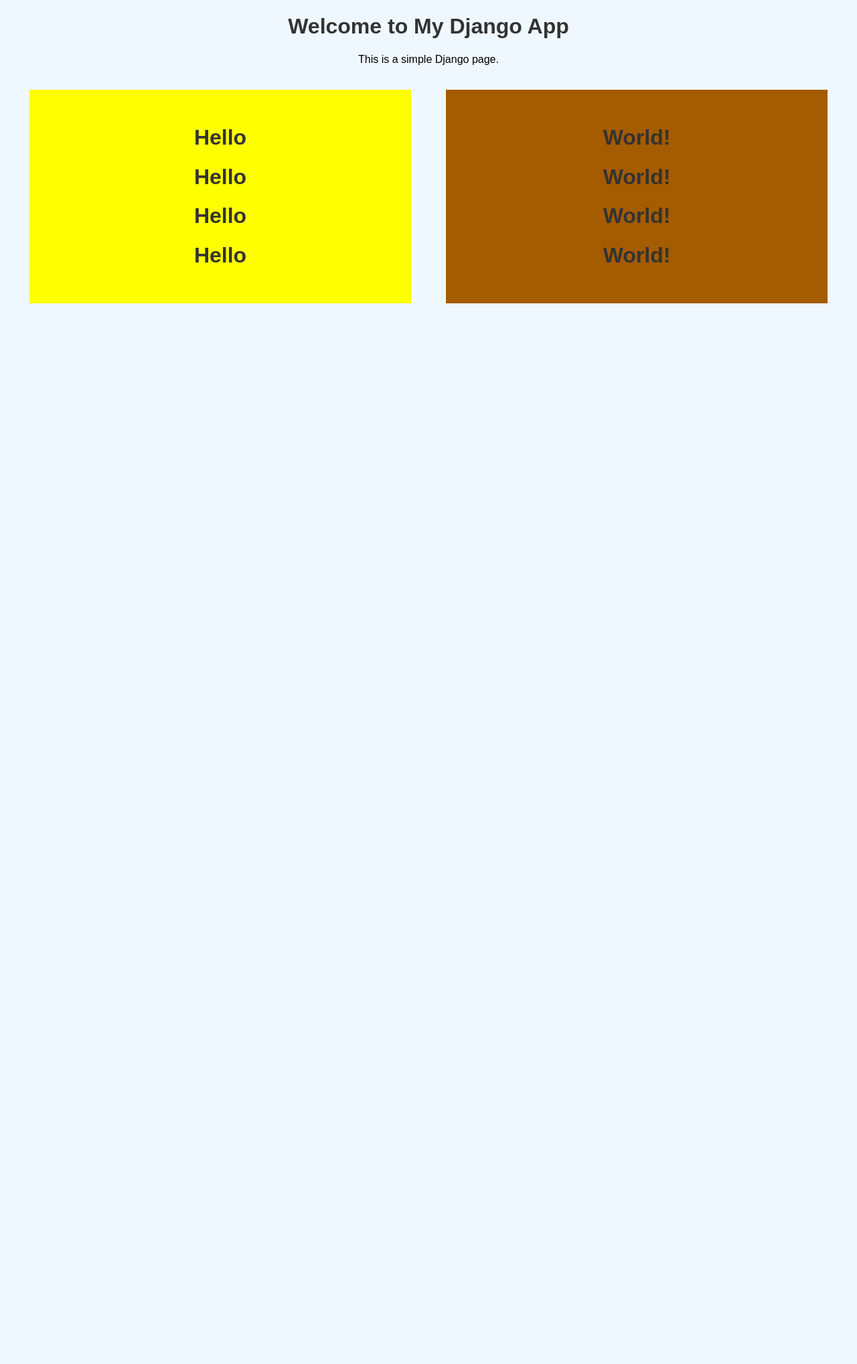
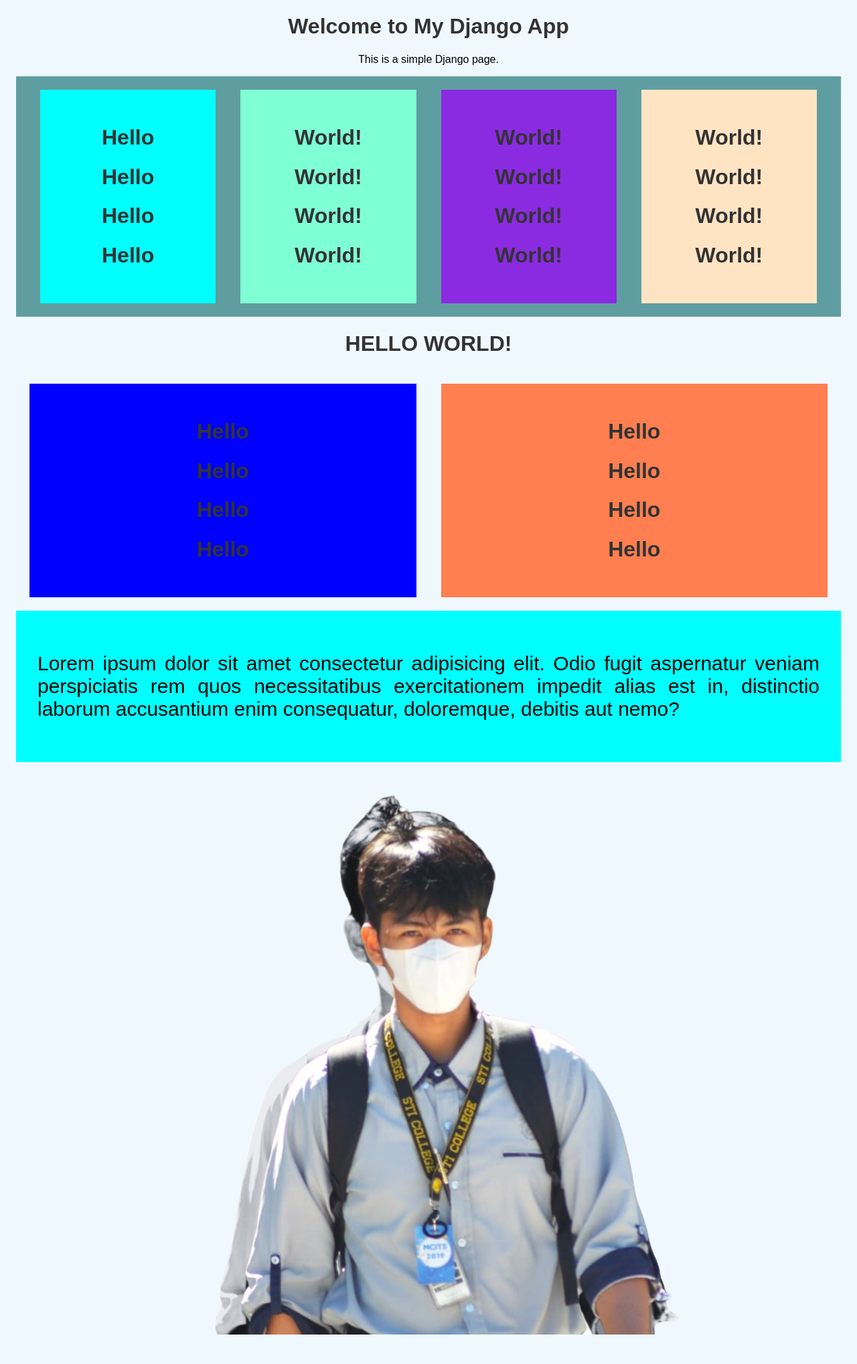
Before and after one commit to KIMKIMzamasan/django, a Django app: template myapp/templates/myapp/home.html in a window 1280 px wide. Shown: the whole page at 67% size. Before the commit the page ends 453 px from the top, so only its background shows below. Run offline with Django 5.2, Linux system fonts and the light colour scheme; the template is opened without the code that fills it, so the values that code supplies are empty.

Commit message:
customized

```diff
--- a/myapp/templates/myapp/home.html
+++ b/myapp/templates/myapp/home.html
@@ -26,7 +26,39 @@
             <h1>World!</h1>
             <h1>World!</h1>
         </div>
+        <div class="pic3">
+            <h1>World!</h1>
+            <h1>World!</h1>
+            <h1>World!</h1>
+            <h1>World!</h1>
+        </div>
+        <div class="pic4">
+            <h1>World!</h1>
+            <h1>World!</h1>
+            <h1>World!</h1>
+            <h1>World!</h1>
+        </div>
     </div>
-
+        <h1>HELLO WORLD!</h1>
+    <div class="container2">
+        <div class="value1">
+            <h1>Hello</h1>
+           <h1>Hello</h1>
+           <h1>Hello</h1>
+           <h1>Hello</h1>
+        </div>
+        <div class="value2">
+            <h1>Hello</h1>
+           <h1>Hello</h1>
+           <h1>Hello</h1>
+           <h1>Hello</h1>
+        </div>
+    </div>
+    <div class="desc">
+        <p>Lorem ipsum dolor sit amet consectetur adipisicing elit. Odio fugit aspernatur veniam perspiciatis rem quos necessitatibus exercitationem impedit alias est in, distinctio laborum accusantium enim consequatur, doloremque, debitis aut nemo?</p>
+    </div>
+    <div class="picture">
+     <img src="{% static 'images/Czar.png' %}" alt="Czar">
+    </div>
 </body>
 </html>
--- a/mysite/settings.py
+++ b/mysite/settings.py
@@ -39,6 +39,7 @@ INSTALLED_APPS = [
     'django.contrib.messages',
     'django.contrib.staticfiles',
     'myapp',  # Add this line
+
 ]
 
 MIDDLEWARE = [
@@ -115,6 +116,7 @@ USE_I18N = True
 USE_TZ = True
 
 STATIC_URL = '/static/'
+
 # Static files (CSS, JavaScript, Images)
 # https://docs.djangoproject.com/en/5.1/howto/static-files/
 
--- a/static/css/styles.css
+++ b/static/css/styles.css
@@ -10,9 +10,11 @@ h1 {
 
 .container{
     display: grid;
-    grid-template-columns: 1fr 1fr;
-    grid-gap: 20px;
+    grid-template-columns: 1fr 1fr 1fr 1fr;
+    grid-gap: 5px;
     padding: 20px;
+    background-color:cadetblue;
+    margin: auto 1rem;
 }
 
 .container .pic1{
@@ -20,12 +22,68 @@ h1 {
     margin: auto 1rem;
     padding: 2rem 2rem;
     text-align: center;
-    background-color: yellow;
+    background-color:aqua;
 }
 .container .pic2{
     display: block;
-    background-color: rgb(165, 91, 0);
+    background-color:aquamarine;
     margin: auto 1rem;
     padding: 2rem 2rem;
     text-align: center;
 }
+
+.container .pic3{
+    display: block;
+    background-color:blueviolet;
+    margin: auto 1rem;
+    padding: 2rem 2rem;
+    text-align: center;
+}
+
+.container .pic4{
+    display: block;
+    background-color:bisque;
+    margin: auto 1rem;
+    padding: 2rem 2rem;
+    text-align: center;
+}
+
+.container2{
+    display: grid;
+    grid-template-columns: 1fr 1fr;
+    grid-gap: 5px;
+    padding: 20px;
+}
+
+.container2 .value1{
+    display: block;
+    background-color: blue;
+    margin: auto 1rem;
+    padding: 2rem 2rem;
+    text-align: center;
+}
+.container2 .value2{
+    display: block;
+    background-color:coral;
+    margin: auto 1rem;
+    padding: 2rem 2rem;
+    text-align: center;
+}
+
+.desc{
+    display: block;
+    font-family: Arial, Helvetica, sans-serif;
+    font-size: 30px;
+    margin: auto 1rem;
+    text-align: justify;
+    background-color:aqua;
+    padding: 2rem 2rem;
+}
+
+.picture{
+    display: block;
+    width: auto 10px;
+    display: block;
+    align-items: center;
+    padding: 2rem 2rem;
+}
```
Also changed, not shown: static/images/Czar.png (added).
